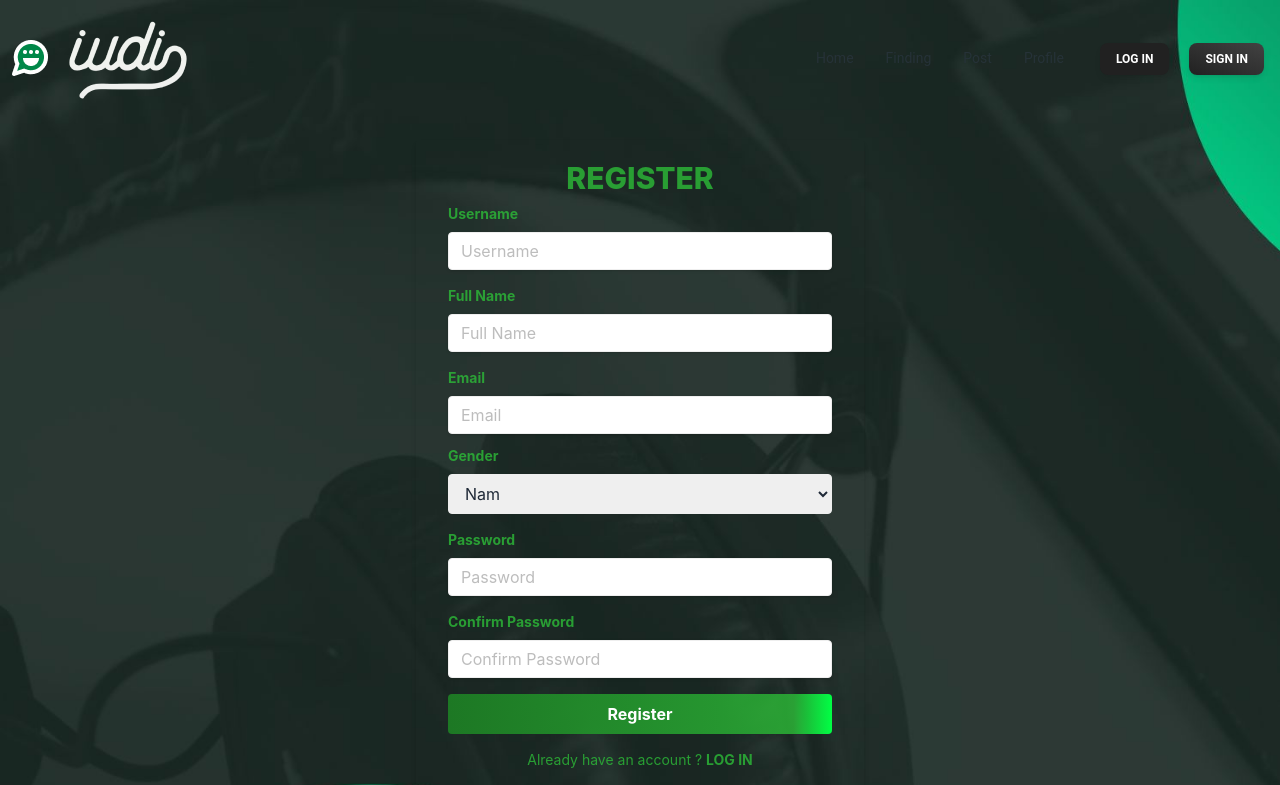
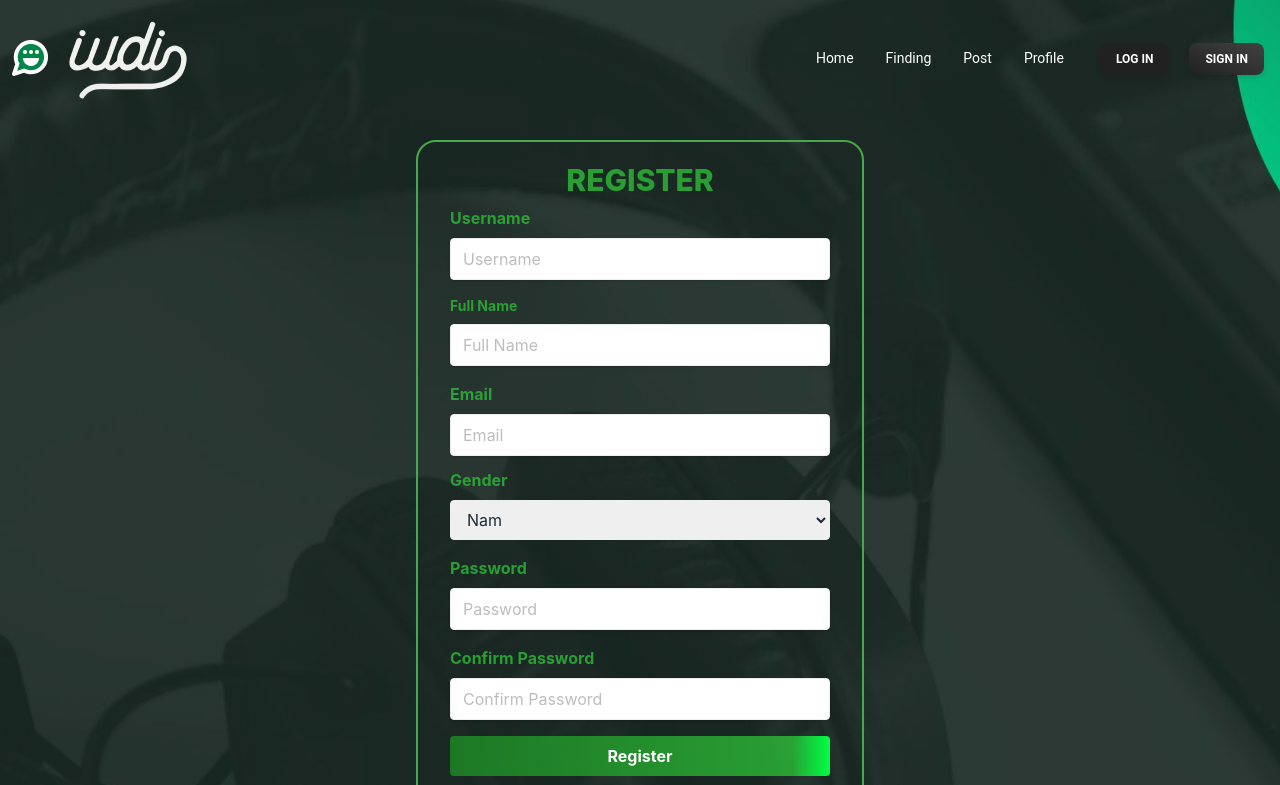
Before and after one commit to tolahung/IUDI-Frontend, a React (Create React App) app: page /register in a window 1280 px wide. Shown: the top 785 px of the page. Built offline with nearby package versions, Linux system fonts and the light colour scheme; no server answers.

Commit message:
fixed text

```diff
--- a/src/components/Footer/Footer.jsx
+++ b/src/components/Footer/Footer.jsx
@@ -9,14 +9,14 @@ const Footer = () => {
           <div>
             <Typography
               variant="small"
-              className="mb-4 text-center font-normal text-blue-gray-900 md:mb-0"
+              className="mb-4 text-center font-normal text-white md:mb-0"
             >
               &copy; {currentYear}{" "}
               <a href="https://material-tailwind.com/">Company AI</a>. All
               Rights Reserved.
             </Typography>
           </div>
-          <div className="flex justify-center gap-4 text-blue-gray-900 mt-5">
+          <div className="flex justify-center gap-4 text-white mt-5">
             <Typography
               as="a"
               href="#"
--- a/src/components/Header/Header.jsx
+++ b/src/components/Header/Header.jsx
@@ -30,7 +30,7 @@ const Header = () => {
       <Typography
         as="li"
         variant="small"
-        color="blue-gray"
+        color="text-white"
         className="p-1 font-normal"
       >
         <a href="/" className="flex items-center">
@@ -40,7 +40,7 @@ const Header = () => {
       <Typography
         as="li"
         variant="small"
-        color="blue-gray"
+        color="text-white"
         className="p-1 font-normal"
       >
         <a href="/finding" className="flex items-center">
@@ -50,7 +50,7 @@ const Header = () => {
       <Typography
         as="li"
         variant="small"
-        color="blue-gray"
+        color="text-white"
         className="p-1 font-normal"
       >
         <a href="posts" className="flex items-center">
@@ -60,7 +60,7 @@ const Header = () => {
       <Typography
         as="li"
         variant="small"
-        color="blue-gray"
+        color="text-white"
         className="p-1 font-normal"
       >
         <a href={`profile/${username}`} className="flex items-center">
@@ -96,7 +96,8 @@ const Header = () => {
   return (
     <div className="">
       <div className="text-white pb-[100px]" >
-        <div className="flex items-center justify-between text-blue-gray-900 fixed left-0 right-0">
+        <div
+        className="flex items-center justify-between text-white fixed left-0 right-0 z-10">
           <Typography
             as="a"
             href="/"
--- a/src/components/Home/Home.jsx
+++ b/src/components/Home/Home.jsx
@@ -8,9 +8,9 @@ import background from "../../images/background.jpg";
 function Home() {
   const backgroundImageStyle = {
     backgroundImage: `url(${background})`,
-    // backgroundSize: 'cover',
+    backgroundSize: 'cover',
     // backgroundPosition: 'center',
-    // backgroundRepeat: 'no-repeat',
+    backgroundRepeat: 'no-repeat',
     // minHeight: 'screen',
   };
 
--- a/src/components/Personal infor/basicinfor.jsx
+++ b/src/components/Personal infor/basicinfor.jsx
@@ -143,7 +143,7 @@ function Personal() {
                     </button>
                 </div>
             </div>
-            <div className="border-t-2 border-white">
+            <div className="z-0">
             <div class="bg-[#252525] p-[20px] mt-[60px] ml-[900px] px-[50px] mx-auto w-[490px] border-2 border-green-500 rounded-lg shadow-lg">
                 <div className="my-[15px] flex flex-col items-center ">
                     <h1 className="text-3xl font-semibold text-green-600">Thông tin cá nhân</h1>
--- a/src/components/Post/FormPost.jsx
+++ b/src/components/Post/FormPost.jsx
@@ -108,7 +108,7 @@ function FormPost() {
                 </label>
 
                 <button
-                  className="w-[80px] h-[35px] bg-green-500 rounded-[20px]"
+                  className="w-[80px] h-[35px] text-white bg-green-500 rounded-[20px]"
                   onClick={onHandelSubmit}
                 >
                   Đăng
--- a/src/components/PostGround/Postmain.jsx
+++ /dev/null
@@ -1,27 +0,0 @@
-import React from "react";
-import Header from "../Header/Header";
-import Footer from "../Footer/Footer";
-
-function Post() {
-    return (
-        <div>
-            <Header />
-            <div className="grid-rows-3">
-                <div>
-
-                </div>
-
-                <div>
-
-                </div>
-
-                <div>
-
-                </div>
-            </div>
-            <Footer />
-        </div>
-    )
-}
-
-export default Post;
--- a/src/components/Register/Register.jsx
+++ b/src/components/Register/Register.jsx
@@ -73,7 +73,7 @@ const RegisterForm = () => {
       <div className="max-w-md w-full mx-auto mt-10">
         <form
           onSubmit={handleSubmit(handleSubmitForm)}
-          className="bg-zinc-900 shadow-md rounded px-8 pt-3 pb-5 mb-2"
+          className="rounded-[20px] px-8 pt-3 pb-5 mb-2 border-2 border-[#49a849]"
         >
           <h3
             className="text-3xl font-extrabold text-center mb-2 mt-2 "
@@ -85,7 +85,7 @@ const RegisterForm = () => {
           </h3>
           <div className="mb-4">
             <label
-              className="block text-gray-700 text-sm font-bold mb-2"
+              className="block text-whitetext-sm font-bold mb-2"
               htmlFor="username"
               style={{
                 color: "rgba(44,186,55,0.8127626050420168)",
@@ -94,7 +94,7 @@ const RegisterForm = () => {
               Username
             </label>
             <input
-              className="shadow appearance-none border dark:text-white rounded w-full py-2 px-3 text-gray-700 leading-tight focus:outline-none focus:shadow-outline"
+              className="shadow appearance-none border dark:text-white rounded w-full py-2 px-3 text-whiteleading-tight focus:outline-none focus:shadow-outline"
               id="username"
               type="text"
               placeholder="Username"
@@ -107,7 +107,7 @@ const RegisterForm = () => {
           </div>
           <div className="mb-4">
             <label
-              className="block text-gray-700 text-sm font-bold mb-2"
+              className="block text-white text-sm font-bold mb-2"
               htmlFor="fullName"
               style={{
                 color: "rgba(44,186,55,0.8127626050420168)",
@@ -116,7 +116,7 @@ const RegisterForm = () => {
               Full Name
             </label>
             <input
-              className="shadow appearance-none border rounded dark:text-white w-full py-2 px-3 text-gray-700 leading-tight focus:outline-none focus:shadow-outline"
+              className="shadow appearance-none border rounded dark:text-white w-full py-2 px-3 text-whiteleading-tight focus:outline-none focus:shadow-outline"
               id="fullName"
               type="text"
               placeholder="Full Name"
@@ -129,7 +129,7 @@ const RegisterForm = () => {
           </div>
           <div className="mb-4">
             <label
-              className="block text-gray-700 text-sm font-bold mb-2"
+              className="block text-whitetext-sm font-bold mb-2"
               htmlFor="email"
               style={{
                 color: "rgba(44,186,55,0.8127626050420168)",
@@ -138,7 +138,7 @@ const RegisterForm = () => {
               Email
             </label>
             <input
-              className="shadow appearance-none border rounded w-full dark:text-white py-2 px-3 text-gray-700 leading-tight focus:outline-none focus:shadow-outline"
+              className="shadow appearance-none border rounded w-full dark:text-white py-2 px-3 text-whiteleading-tight focus:outline-none focus:shadow-outline"
               id="email"
               type="email"
               placeholder="Email"
@@ -149,21 +149,21 @@ const RegisterForm = () => {
               <p className="text-red-500 text-sm font-bold mt-2"> {errors.Email.message} </p>
             )}
             <input
-              className="shadow appearance-none border rounded dark:text-white w-full py-2 px-3 text-gray-700 leading-tight focus:outline-none focus:shadow-outline hidden"
+              className="shadow appearance-none border rounded dark:text-white w-full py-2 px-3 text-whiteleading-tight focus:outline-none focus:shadow-outline hidden"
               id="avatarLink"
               type="text"
               name="avatarLink"
               {...register("avatarLink")}
             />
             <input
-              className="shadow appearance-none border rounded dark:text-white w-full py-2 px-3 text-gray-700 leading-tight focus:outline-none focus:shadow-outline hidden"
+              className="shadow appearance-none border rounded dark:text-white w-full py-2 px-3 text-whiteleading-tight focus:outline-none focus:shadow-outline hidden"
               id="LastLoginIP"
               type="text"
               name="LastLoginIP"
               {...register("LastLoginIP")}
             />
                 <label
-                  className="block text-gray-700 text-sm font-bold mb-2 mt-3"
+                  className="block text-whitetext-sm font-bold mb-2 mt-3"
                   htmlFor="email"
                   style={{
                     color: "rgba(44,186,55,0.8127626050420168)",
@@ -186,7 +186,7 @@ const RegisterForm = () => {
           </div>
           <div className="mb-4">
             <label
-              className="block text-gray-700 text-sm font-bold mb-2"
+              className="block text-whitetext-sm font-bold mb-2"
               htmlFor="password"
               style={{
                 color: "rgba(44,186,55,0.8127626050420168)",
@@ -195,7 +195,7 @@ const RegisterForm = () => {
               Password
             </label>
             <input
-              className="shadow appearance-none border rounded w-full dark:text-white py-2 px-3 text-gray-700 leading-tight focus:outline-none focus:shadow-outline"
+              className="shadow appearance-none border rounded w-full dark:text-white py-2 px-3 text-whiteleading-tight focus:outline-none focus:shadow-outline"
               id="password"
               type="password"
               placeholder="Password"
@@ -208,7 +208,7 @@ const RegisterForm = () => {
           )}
           <div className="mb-4">
             <label
-              className="block text-gray-700 text-sm font-bold mb-2"
+              className="block text-whitetext-sm font-bold mb-2"
               htmlFor="password"
               style={{
                 color: "rgba(44,186,55,0.8127626050420168)",
@@ -217,7 +217,7 @@ const RegisterForm = () => {
               Confirm Password
             </label>
             <input
-              className="shadow appearance-none border rounded w-full dark:text-white py-2 px-3 text-gray-700 leading-tight focus:outline-none focus:shadow-outline"
+              className="shadow appearance-none border rounded w-full dark:text-white py-2 px-3 text-whiteleading-tight focus:outline-none focus:shadow-outline"
               id="cf_password"
               type="password"
               placeholder="Confirm Password"
```
Also changed, not shown: src/components/Login/Login.jsx (+6 -6 lines), src/components/Post/Posts.jsx (+9 -38 lines).
